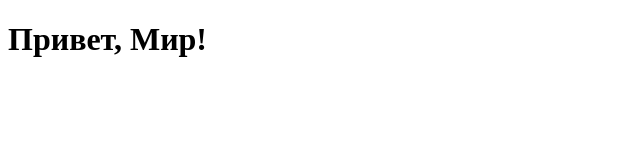
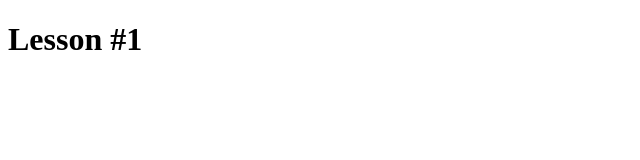
Before and after one commit to whitebaraban/JS_level1, a plain HTML site: page index.html in a window 1280 px wide. Shown: the whole page, without its empty margins (0-640 px from the left). Drawn offline with Linux system fonts and the light colour scheme.

Commit message:
add header 'Lesson #1'

```diff
--- a/index.html
+++ b/index.html
@@ -5,7 +5,7 @@
     <title>FOUNDATON OF JS</title>
 </head>
 <body>
-    <h1>Привет, Мир!</h1>
+    <h1>Lesson #1</h1>
     <script>
         alert('Привет, Мир!');
     </script>
```
